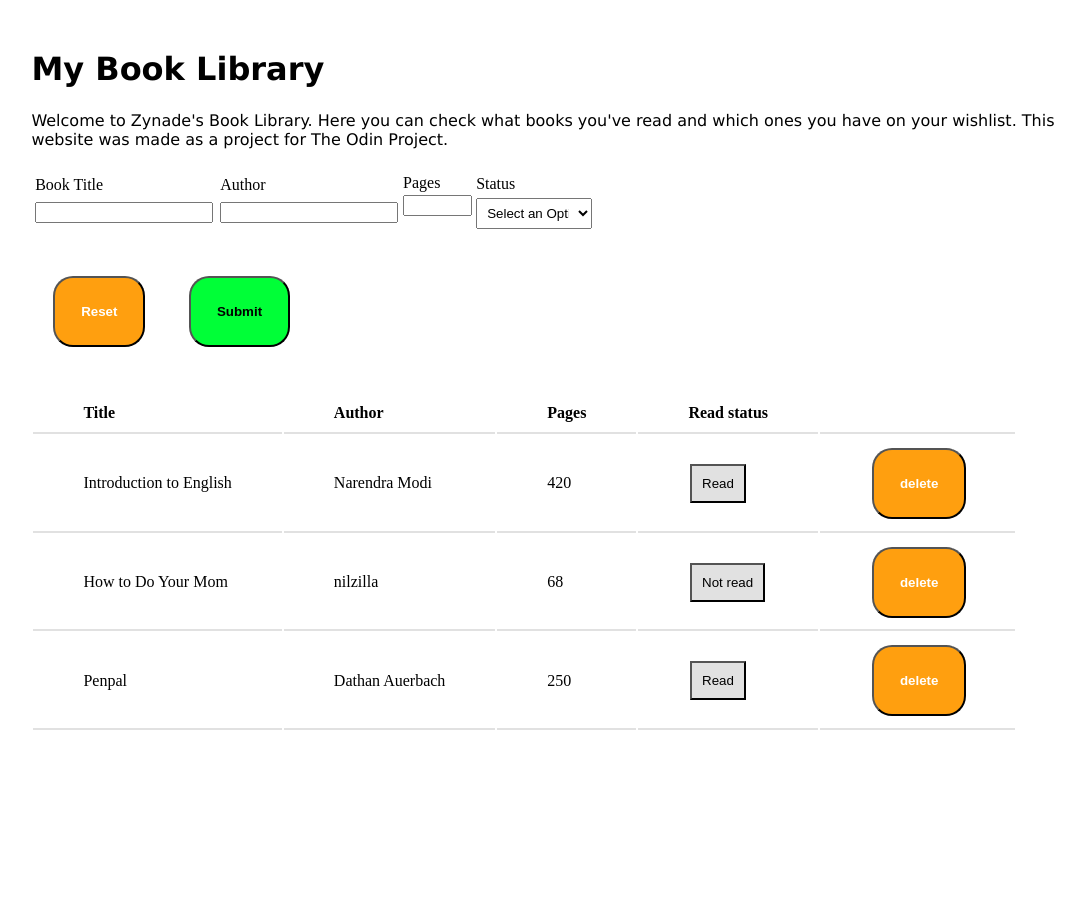
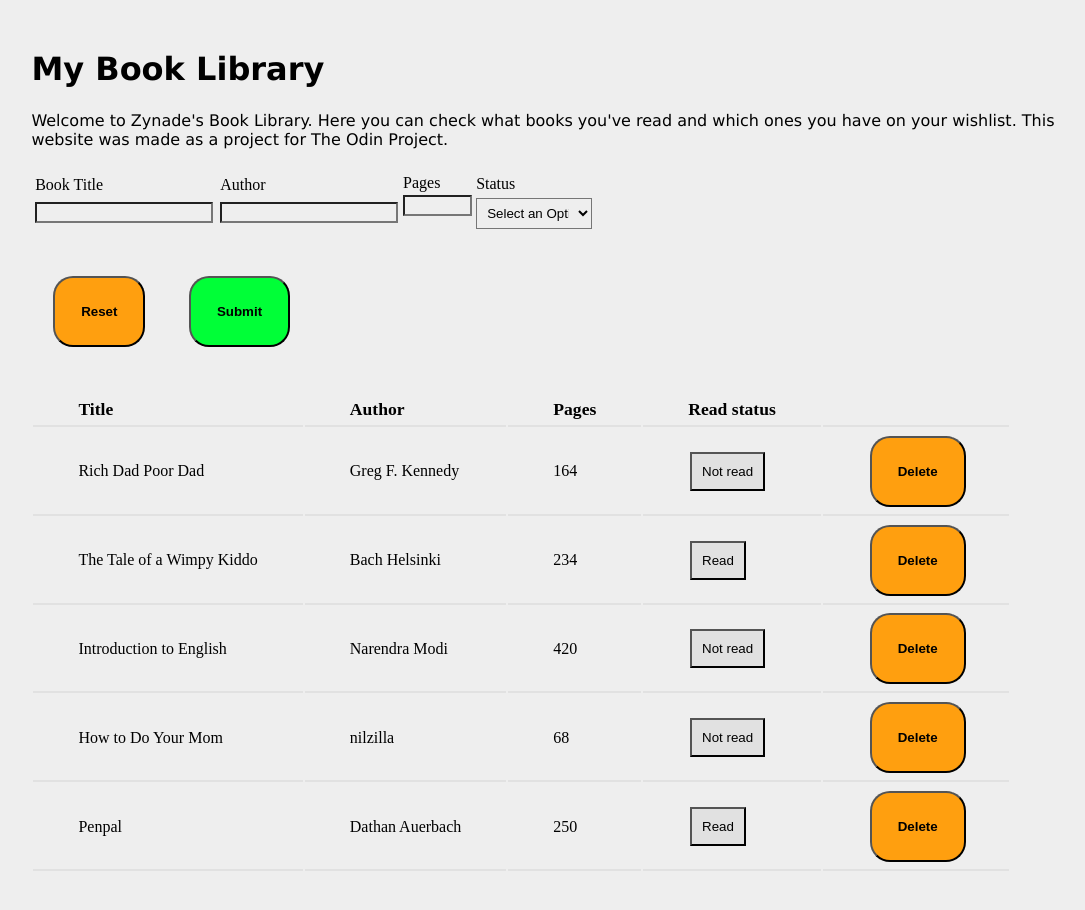
Before and after one commit to Zynade/book-library, a plain HTML site: page index.html in a window 1280 px wide. Shown: the whole page, without its empty margins (65-1150 px from the left). Before the commit the page ends 800 px from the top, so only its background shows below. Drawn offline with Linux system fonts and the light colour scheme.

Commit message:
Small bug fix

```diff
--- a/script.js
+++ b/script.js
@@ -2,7 +2,9 @@ let libraryArray;
 const DEFAULT_LIBRARY_INFO = [
     {title:"Penpal", author:"Dathan Auerbach", pages:250, hasBeenRead:true},
     {title:"How to Do Your Mom", author:"nilzilla", pages:68, hasBeenRead:false},
-    {title:"Introduction to English", author:"Narendra Modi", pages:420, hasBeenRead:true}
+    {title:"Introduction to English", author:"Narendra Modi", pages:420, hasBeenRead:false},
+    {title:"The Tale of a Wimpy Kiddo", author:"Bach Helsinki", pages: 234, hasBeenRead:true},
+    {title:"Rich Dad Poor Dad", author:"Greg F. Kennedy", pages:164, hasBeenRead:false}
 ];
 
 const titleField = document.querySelector('#title');
@@ -22,7 +24,7 @@ submitButton.addEventListener('click', () => {
 resetButton.addEventListener('click', () => {
     titleField.value = "";
     authorField.value = "";
-    pagesField.value = "";e
+    pagesField.value = "";
     // readStatusField.value = "none";
 }
 )
@@ -31,7 +33,7 @@ function Book(title, author, pages) {
     this.title = title;
     this.author = author;
     this.pages = pages;
-    this.hasBeenRead = true;
+    this.hasBeenRead = false;
     this.readInfo = () => this.hasBeenRead ? 'Read' : 'Not read';
 }
 
@@ -41,6 +43,7 @@ function addBookToLibrary() {
     }
     else {
         const book = new Book(titleField.value, authorField.value, pagesField.value);
+        book.hasBeenRead = readStatusField.value === "read" ? true : false;
         libraryArray.push(book);
         updateLocalStorage();
     }
@@ -101,7 +104,7 @@ function displayAllBooks() {
             <td>${book.author}</td>
             <td>${book.pages}</td>
             <td><button class="read-status-button" data-index="${index}">${book.hasBeenRead ? 'Read' : 'Not read'}</button></td>
-            <td><button class="button delete-button" data-index="${index}">delete</button></td>
+            <td><button class="button delete-button" data-index="${index}">Delete</button></td>
         `;
         const newTr = document.createElement('tr');
         newTr.innerHTML = htmlBook;
--- a/styles.css
+++ b/styles.css
@@ -1,5 +1,6 @@
 * {
     margin: 2%;
+    background-color: #eeeeee;
 }
 
 .heading h1, .heading p {
@@ -25,7 +26,7 @@
     display: flex;
     justify-content: center;
     background-color: rgb(255, 159, 15);
-    color: white;
+    color: black;
     font-weight: bold;
     border-radius: 20px;
     text-align: center;
@@ -55,7 +56,11 @@
 }
 
 th, td {
-    padding: 10px 50px;
+    padding: 5px 45px;
     border-bottom: 2px solid #E1E1E1;
     text-align: left;
 }
+
+th {
+    font-size: 110%;
+}
```
